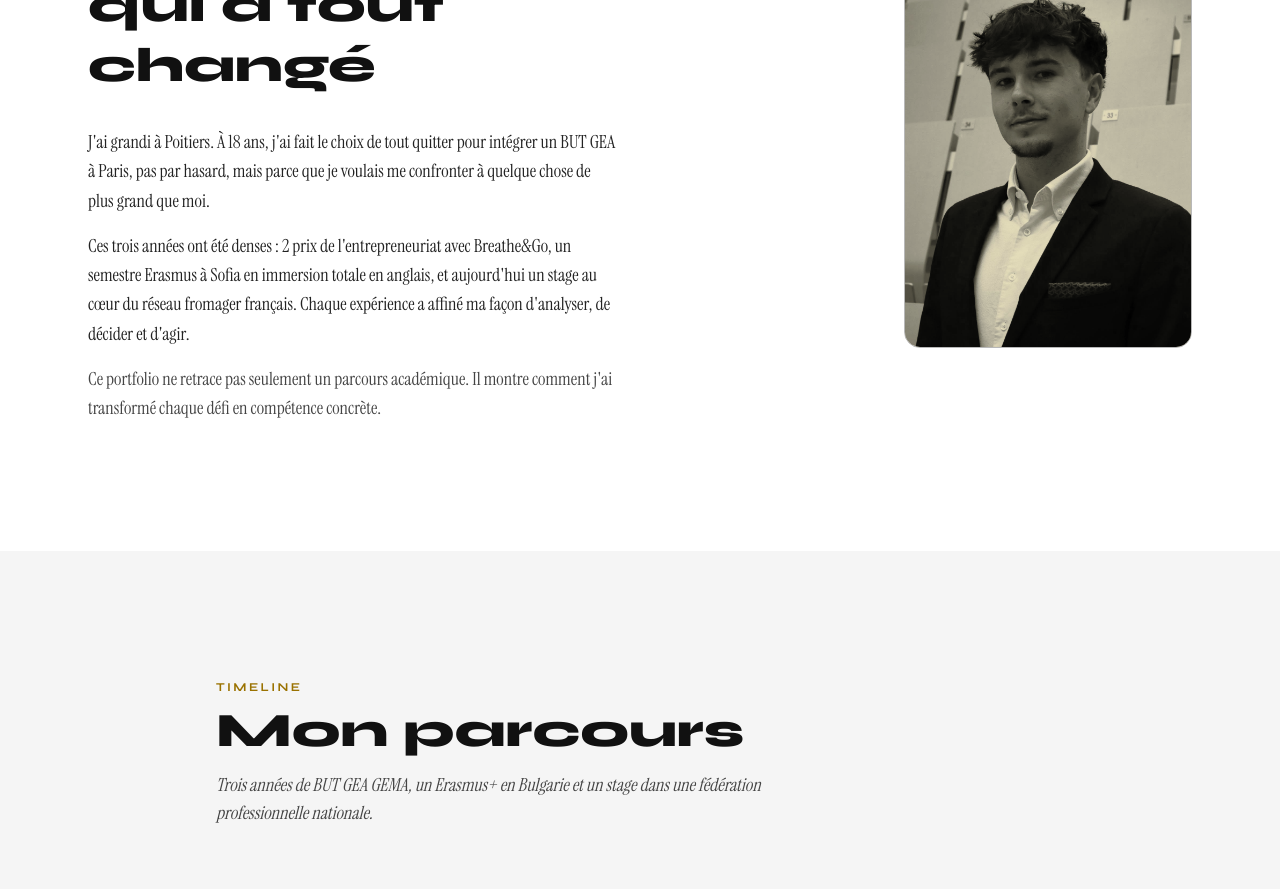
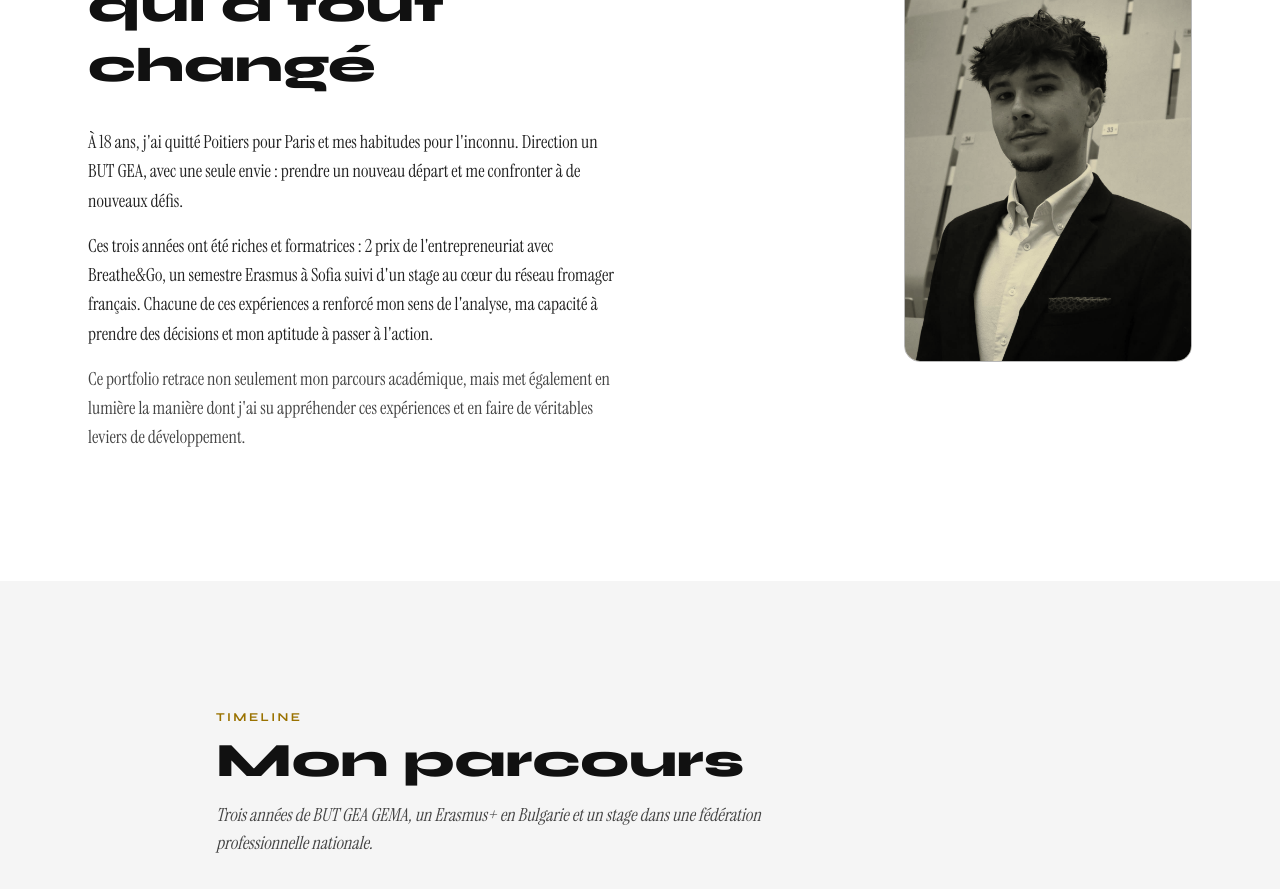
Before and after one commit to TADEJFFF/Portfolio-Julestadej, a Next.js app: page / in a window 1280 px wide. Shown: the part 1040-1929 px from the top of the page. Built offline with nearby package versions, Linux system fonts and the light colour scheme.

Commit message:
APropos : mise a jour texte intro

```diff
--- a/src/components/sections/APropos.tsx
+++ b/src/components/sections/APropos.tsx
@@ -18,19 +18,20 @@ export default function APropos() {
               La décision qui a tout changé
             </h2>
             <p className="font-serif text-[#222222] text-lg leading-relaxed mb-4">
-              J'ai grandi à Poitiers. À 18 ans, j'ai fait le choix de tout quitter pour
-              intégrer un BUT GEA à Paris, pas par hasard, mais parce que je voulais me
-              confronter à quelque chose de plus grand que moi.
+              À 18 ans, j'ai quitté Poitiers pour Paris et mes habitudes pour l'inconnu.
+              Direction un BUT GEA, avec une seule envie : prendre un nouveau départ et me
+              confronter à de nouveaux défis.
             </p>
             <p className="font-serif text-[#222222] text-lg leading-relaxed mb-4">
-              Ces trois années ont été denses : 2 prix de l'entrepreneuriat avec Breathe&Go,
-              un semestre Erasmus à Sofia en immersion totale en anglais, et aujourd'hui un
-              stage au cœur du réseau fromager français. Chaque expérience a affiné ma façon
-              d'analyser, de décider et d'agir.
+              Ces trois années ont été riches et formatrices : 2 prix de l'entrepreneuriat
+              avec Breathe&Go, un semestre Erasmus à Sofia suivi d'un stage au cœur du réseau
+              fromager français. Chacune de ces expériences a renforcé mon sens de l'analyse,
+              ma capacité à prendre des décisions et mon aptitude à passer à l'action.
             </p>
             <p className="font-serif text-[#444444] text-lg leading-relaxed">
-              Ce portfolio ne retrace pas seulement un parcours académique. Il montre comment
-              j'ai transformé chaque défi en compétence concrète.
+              Ce portfolio retrace non seulement mon parcours académique, mais met également
+              en lumière la manière dont j'ai su appréhender ces expériences et en faire de
+              véritables leviers de développement.
             </p>
           </AnimatedSection>
 
```
